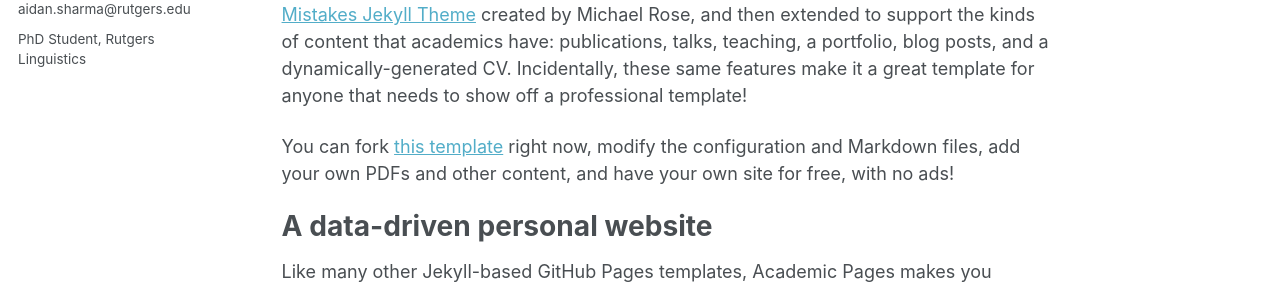
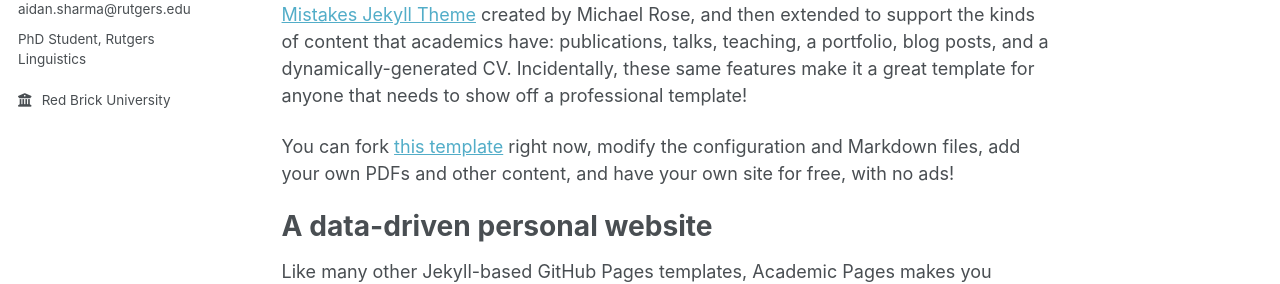
Before and after one commit to aidansharma98/aidansharma98.github.io, a Jekyll site: the page built from _pages/about.md, in a window 1280 px wide. Shown: the part 276-560 px from the top of the page. Built offline with Jekyll 4.4.1, drawn with Linux system fonts in a browser that asks for light colours; a script that is not in the unit is left out.

Commit message:
Uncomment employer field in config file

```diff
--- a/_config.yml
+++ b/_config.yml
@@ -28,7 +28,7 @@ author:
   pronouns         : "aidan.sharma@rutgers.edu" #example: "she/her"
   bio              : "PhD Student, Rutgers Linguistics"
   location         : #"Earth"
-  employer         : #"Red Brick University"
+  employer         : "Red Brick University"
   uri              : # URL
   email            : #"aidan.sharma@rutgers.edu"
 
```
